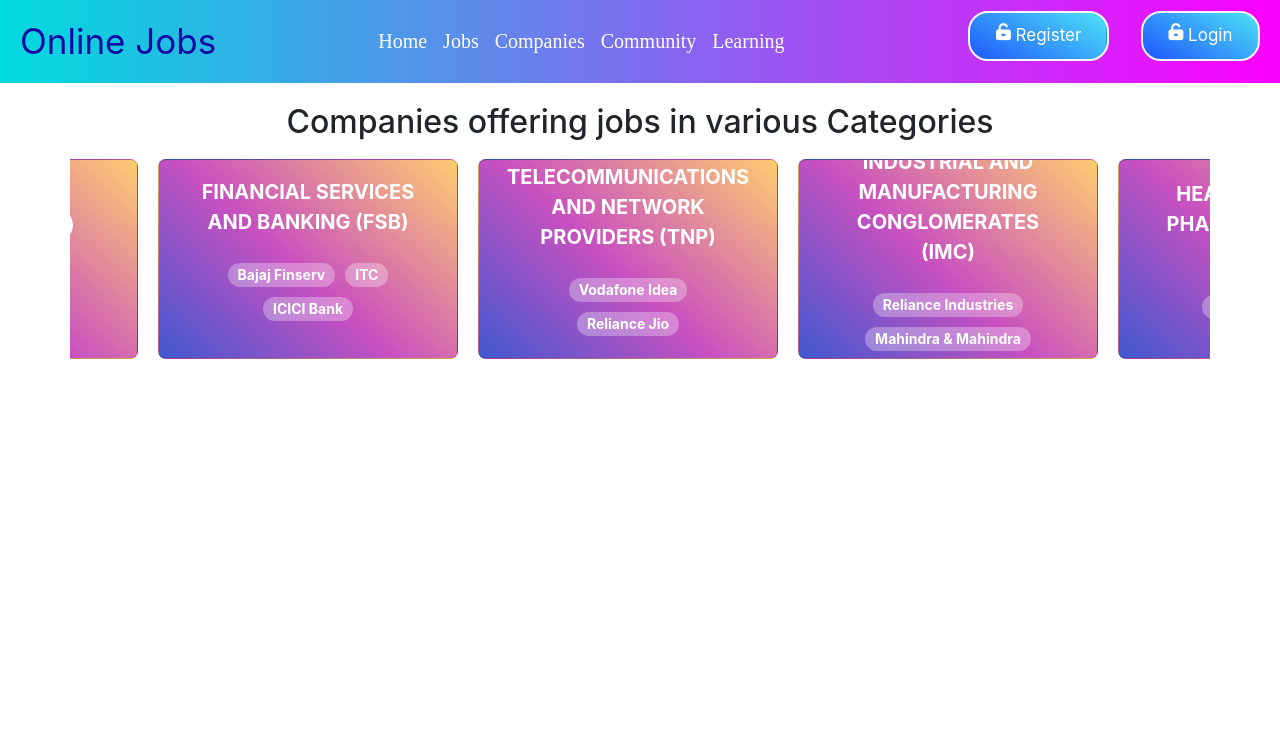
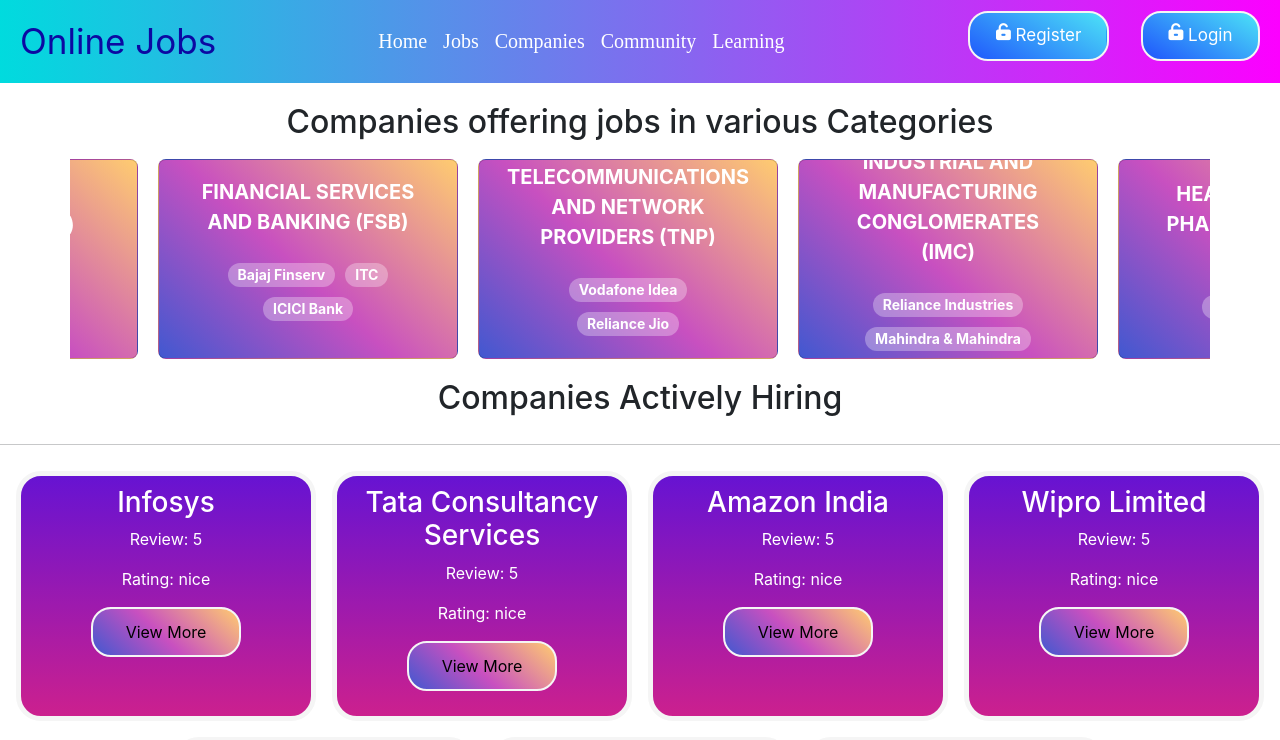
Before and after one commit to SachidanandaTripathy/SDP3-MERN, a React (Create React App) app in the folder client/: page /company in a window 1280 px wide. Shown: the top 740 px of the page. Built offline with nearby package versions, Linux system fonts and the light colour scheme.

Commit message:
few other things added to company route

```diff
--- a/client/package.json
+++ b/client/package.json
@@ -9,6 +9,7 @@
     "axios": "^1.5.1",
     "react": "^18.2.0",
     "react-dom": "^18.2.0",
+    "react-js-pagination": "^3.0.3",
     "react-router-dom": "^6.17.0",
     "react-scripts": "5.0.1",
     "react-toastify": "^9.1.3",
--- a/client/src/Components/Comapany.jsx
+++ b/client/src/Components/Comapany.jsx
@@ -1,6 +1,54 @@
-import React, { useEffect, useRef } from 'react';
+import React, { useState, useRef, useEffect } from 'react';
 import './Styles/Company.css';
 import cardData from './Json/Category.json';
+import companies from './Json/Companies.json'
+import Pagination from "react-js-pagination";
+
+function Companies() {
+    const [currentPage, setCurrentPage] = useState(1);
+    const companiesPerPage = 7;
+    const indexOfLastCompany = currentPage * companiesPerPage;
+    const indexOfFirstCompany = indexOfLastCompany - companiesPerPage;
+    const currentCompanies = companies.slice(indexOfFirstCompany, indexOfLastCompany);
+
+    const handlePageChange = (pageNumber) => {
+        setCurrentPage(pageNumber);
+    };
+
+    return (
+        <>
+            <div className="companies">
+                {currentCompanies.map((company, index) => (
+                    <div key={index} className="company-card">
+                        <div className="company-card-header">
+                            <h3>{company.companyName}</h3>
+                        </div>
+                        <div className="company-card-body">
+                            <p>Review: 5</p>
+                            <p>Rating: nice</p>
+                            <button>View More</button>
+                        </div>
+                    </div>
+                ))}
+            </div>
+            <div className="pagination">
+                <Pagination
+                    activePage={currentPage}
+                    itemsCountPerPage={companiesPerPage}
+                    totalItemsCount={companies.length}
+                    pageRangeDisplayed={7}
+                    onChange={handlePageChange}
+                    itemClass="page-item"
+                    linkClass="page-link"
+                    activeClass="active"
+                />
+            </div>
+        </>
+
+    );
+}
+
+
 
 function CompanyCategory() {
     const rowRef = useRef(null);
@@ -51,6 +99,9 @@
     return (
         <div>
             <CompanyCategory />
+            <h2 style={{display:"flex",justifyContent:"center",padding:"10px"}}>Companies Actively Hiring</h2>
+            <hr/>
+            <Companies />
         </div>
     );
 }
--- a/client/src/Components/Styles/Company.css
+++ b/client/src/Components/Styles/Company.css
@@ -58,3 +58,42 @@
     border-radius: 20px;
     font-size: 14px;
 }
+
+
+
+
+
+
+.companies{
+    padding: 10px;
+    display: flex;
+    flex-wrap: wrap;
+   flex-direction: row;
+   justify-content: center;
+
+    justify-content: center;
+    gap: 1em;
+}
+.pagination {
+    display: flex;
+    justify-content: center;
+
+}
+
+.companies .company-card{
+    border-radius: 25px;
+    color: white;
+    background-image: linear-gradient(to top, #cc208e 0%, #6713d2 100%);
+    text-align: center;
+    padding: 10px;
+    border: 5px solid whitesmoke;
+    width: 300px;
+    height:250px;
+}
+.companies button{
+    width:150px;
+    height:50px;
+    background-image: linear-gradient(43deg, #4158D0 0%, #C850C0 46%, #FFCC70 100%);
+    border: 2px solid whitesmoke;
+    border-radius: 20px;
+}
--- a/client/src/Components/Styles/Learning.css
+++ b/client/src/Components/Styles/Learning.css
@@ -39,8 +39,6 @@
 
 
 /* course Styles */
-.LearnCourse {
-}
 
 .LearnCourse .course {
     padding: 50px 0;
--- a/client/src/Components/Styles/Navbar.css
+++ b/client/src/Components/Styles/Navbar.css
@@ -1,5 +1,6 @@
 .navbar{
     --bs-navbar-padding-y: 0 !important;
+
 }
 .custom-navbar {
     display: flex;
```
Also changed, not shown: 1 other file (tests, documents, lock files or other folders).
